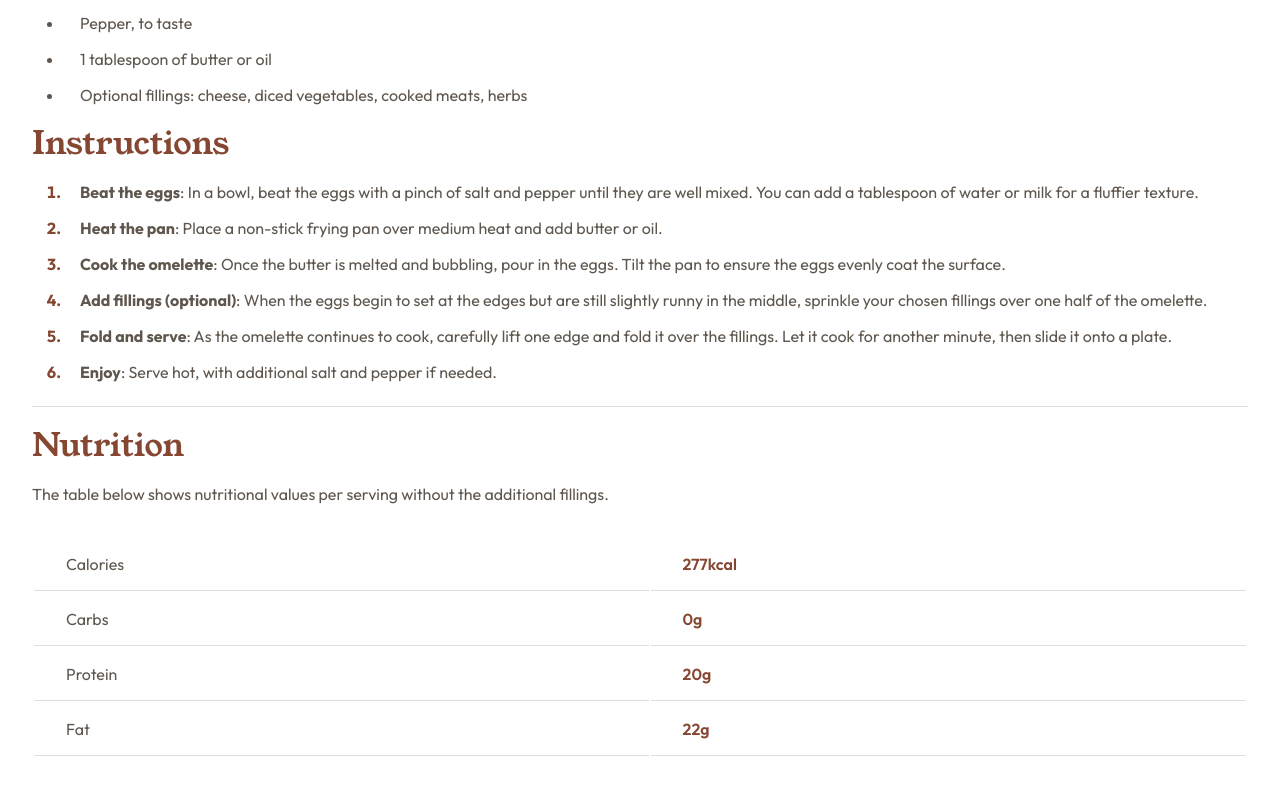
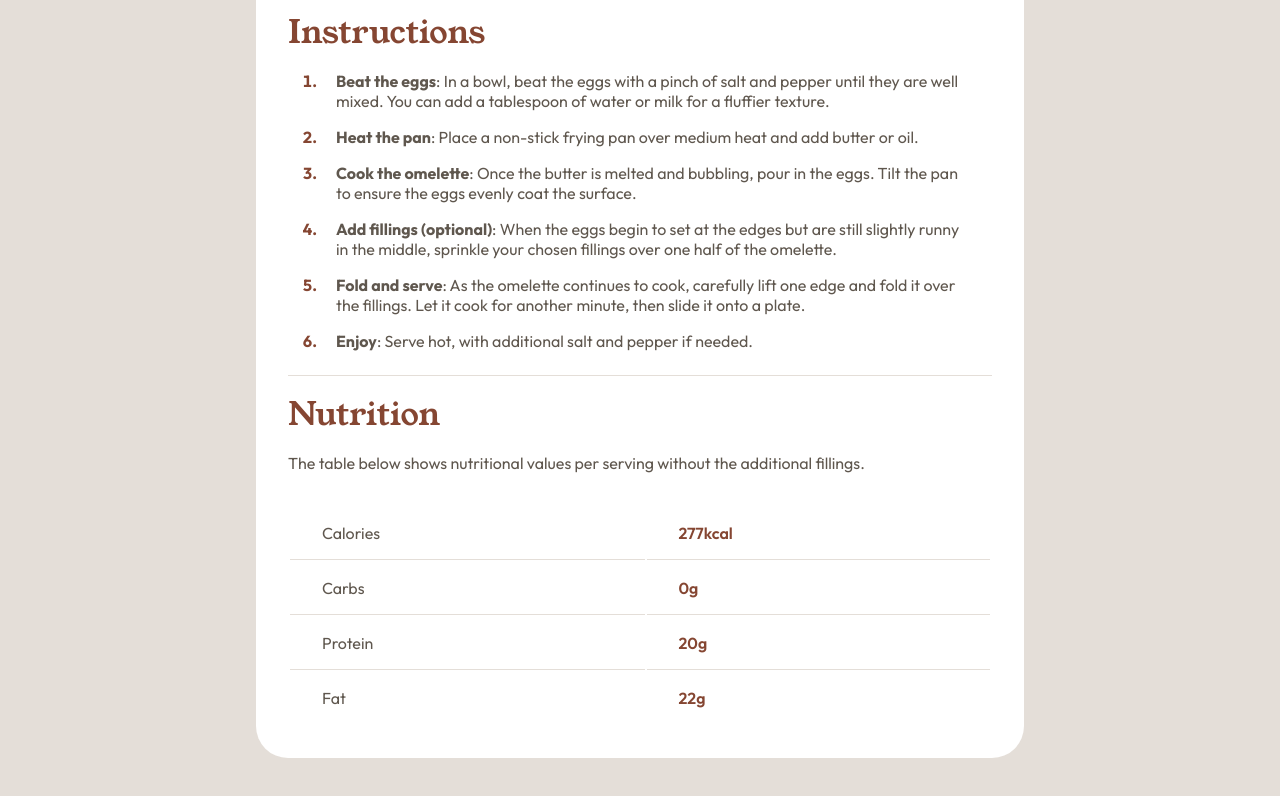
Before and after one commit to lukasklisevicius/fm-1, a plain HTML site: page index.html in a window 1280 px wide. Shown: the part 1114-1910 px from the top of the page. Drawn offline with Linux system fonts and the light colour scheme.

Commit message:
desktop finished

```diff
--- a/index.html
+++ b/index.html
@@ -32,7 +32,7 @@
 </head>
 
 <body>
-  <div>
+  <div class="container">
     <img src="./assets/images/image-omelette.jpeg" alt="image-omelette">
     <div class="recipe">
       <h1>Simple Omelette Recipe</h1>
@@ -84,15 +84,15 @@
       <p>The table below shows nutritional values per serving without the additional fillings.</p>
 
       <table>
-        <tr>
+        <tr class="borderbottom">
           <td>Calories</td>
           <td class="num">277kcal</td>
         </tr>
-        <tr>
+        <tr class="borderbottom">
           <td>Carbs</td>
           <td class="num">0g</td>
         </tr>
-        <tr>
+        <tr class="borderbottom">
           <td>Protein</td>
           <td class="num">20g</td>
         </tr>
--- a/style.css
+++ b/style.css
@@ -33,6 +33,10 @@ body{
     width: 100%;
     height: 100%;
     /* padding: 10% 20%; */
+}
+
+.container{
+    padding: 0;
 }
 
 .prep-time ul {
@@ -110,11 +114,38 @@ table{
     width: 100%;
 }
 td{
+    padding:1rem 2rem;
+}
+
+tr.borderbottom td{
     border-bottom: 1px solid var(--Stone-150);
-    padding:1rem 2rem;
 }
 
 td.num{
     color: var(--Brown-800);
     font-weight: 600;
 }
+
+@media only screen and (min-width: 1000px) {
+    body{
+        background-color: var(--Stone-150);
+        width: 100%;
+        padding: 10% 20%;
+    }
+    .container{
+        width: 100%;
+        background-color: var(--White);
+        border-radius: var(--radius-2);
+        padding: var(--padding);
+    }
+    .recipe{
+        border-radius: 0 0 var(--radius-2) var(--radius-2) ;
+        padding: 0;
+    }
+    img{
+        border-radius: var(--radius-1);
+    }
+    h1{
+        padding-top: 1.5rem;
+    }
+}
```
